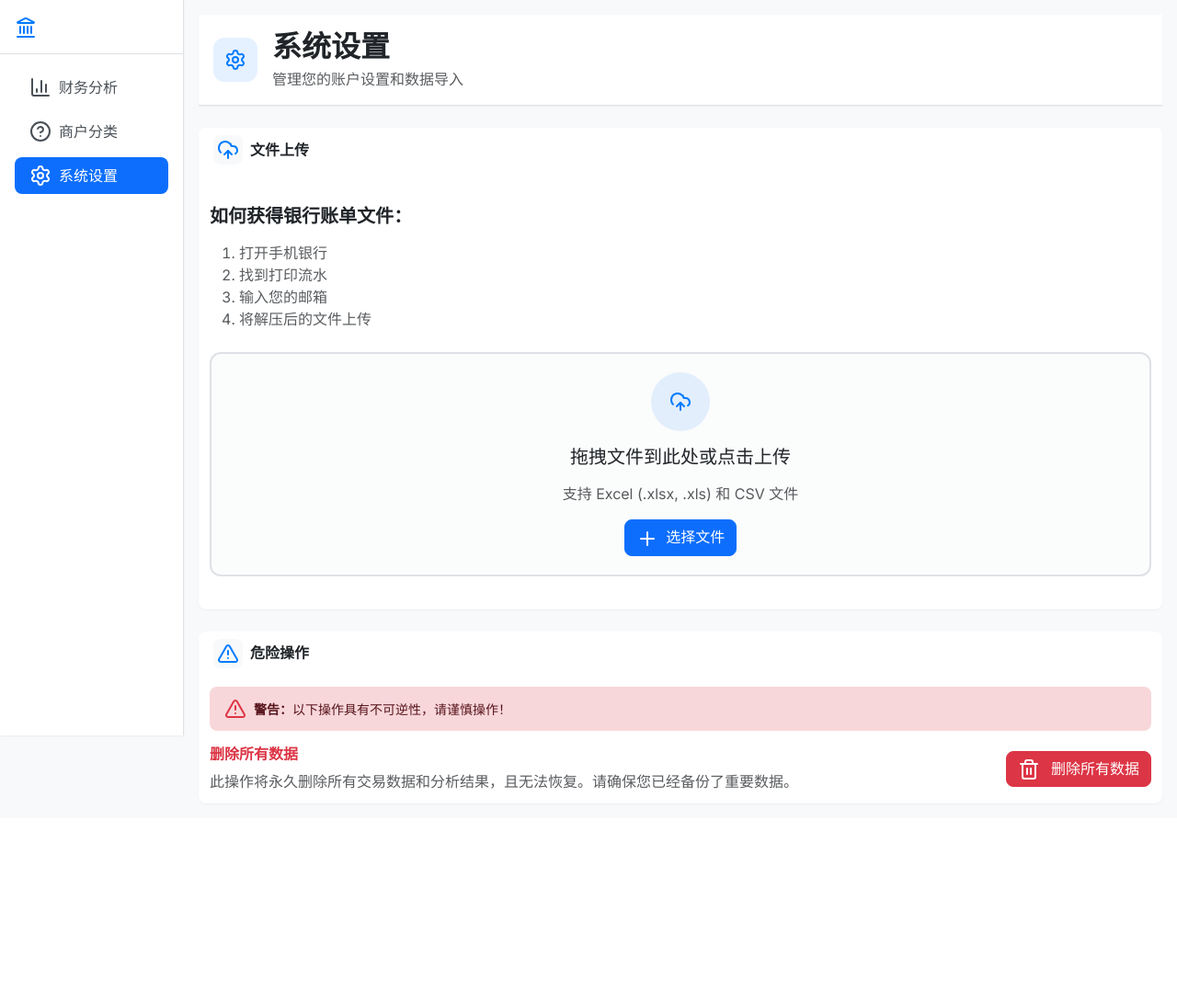
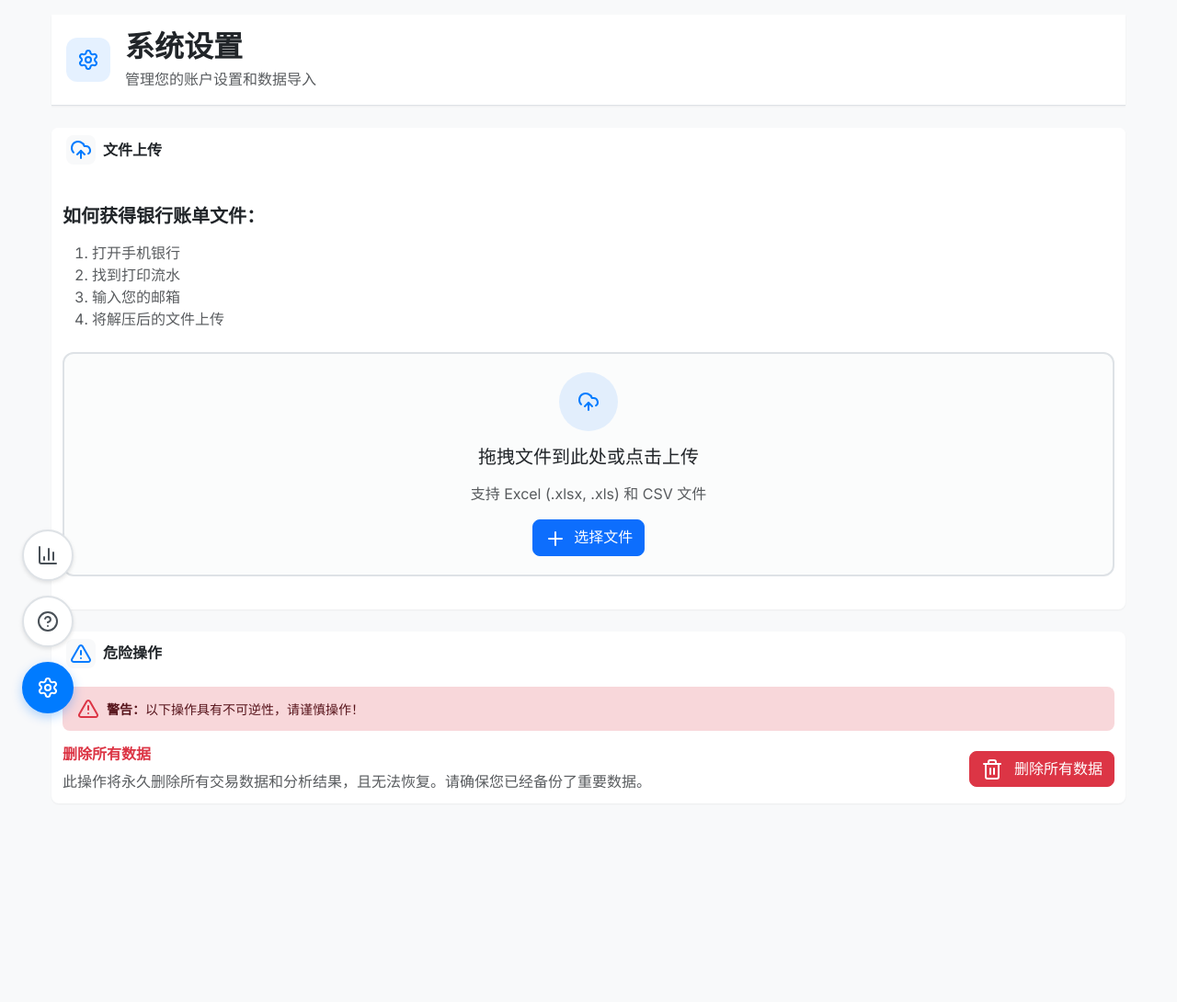
Before and after one commit to yuanv4/AiBookkeeping, a Flask app: page /settings/ in a window 1280 px wide. Shown: the whole page at 92% size. Before the commit the page ends 875 px from the top, so only its background shows below. Run offline with Flask 3, Linux system fonts and the light colour scheme.

Commit message:
将导航栏调整为 左下角悬浮窗

```diff
--- a/app/services/report_service.py
+++ b/app/services/report_service.py
@@ -17,7 +17,7 @@ from dateutil.relativedelta import relativedelta
 import logging
 from functools import lru_cache
 
-from app.models import Transaction, Account, db
+from app.models import Transaction, db
 from sqlalchemy import func
 from sqlalchemy.orm import Session
 
--- a/app/static/css/design-system.css
+++ b/app/static/css/design-system.css
@@ -175,8 +175,6 @@
 
 /* ========== 布局尺寸 ========== */
 
-    --sidebar-width: 200px;
-    --sidebar-collapsed-width: 70px;
     --header-height: 72px;
     --footer-height: 60px;
 
--- a/app/static/css/layout.css
+++ b/app/static/css/layout.css
@@ -12,108 +12,145 @@ body {
     min-height: 100vh;
 }
 
-/* ========== 侧边栏导航 ========== */
-
-.sidebar {
-    width: var(--sidebar-width);
-    background-color: var(--surface-card);
-    border-right: var(--border-width-thin) solid var(--bs-border-color);
-    box-shadow: var(--bs-box-shadow-sm);
-    position: fixed;
-    height: 100vh;
-    z-index: var(--z-fixed);
-    display: flex;
-    flex-direction: column;
-}
-
-.sidebar-header {
-    padding: var(--spacing-4);
-    border-bottom: var(--border-width-thin) solid var(--bs-border-color);
-    flex-shrink: 0;
-}
-
-.sidebar-nav {
-    flex: 1;
-    padding: var(--spacing-4);
-    overflow-y: auto;
-}
-
-/* 导航链接样式 */
-.nav-pills .nav-link {
-    border-radius: var(--bs-border-radius);
-    color: var(--bs-gray-700);
-    font-weight: var(--font-weight-medium);
-    padding: var(--spacing-3) var(--spacing-4);
-    margin-bottom: var(--spacing-1);
-    transition: var(--bs-transition);
-    display: flex;
-    align-items: center;
-    text-decoration: none;
-}
-
-.nav-pills .nav-link:hover {
-    background-color: var(--bs-gray-100);
-    color: var(--bs-gray-900);
-}
-
-.nav-pills .nav-link .lucide-icon {
-    margin-right: var(--spacing-2);
-    flex-shrink: 0;
-}
-
 /* ========== 主内容区域 ========== */
 
 .main-content {
     flex: 1;
-    margin-left: var(--sidebar-width);
+    margin-left: 0; /* 移除侧边栏边距 */
     min-height: 100vh;
     background-color: var(--surface-background);
+    padding-bottom: 200px; /* 为悬浮按钮预留空间 */
 }
 
-/* ========== 页面头部 ========== */
+/* ========== 悬浮导航按钮 ========== */
 
-/* ========== 移动端导航 ========== */
+.floating-nav {
+    position: fixed;
+    bottom: 24px;
+    left: 24px;
+    z-index: var(--z-fixed);
+    display: flex;
+    flex-direction: column; /* 从上往下排列 */
+    gap: 16px;
+}
+
+.fab {
+    width: 56px;
+    height: 56px;
+    border-radius: 50%;
+    background: var(--surface-card);
+    color: var(--bs-gray-700);
+    border: 2px solid var(--bs-border-color);
+    box-shadow: var(--bs-box-shadow);
+    display: flex;
+    align-items: center;
+    justify-content: center;
+    text-decoration: none;
+    transition: var(--bs-transition);
+    position: relative;
+}
+
+.fab:hover {
+    transform: translateY(-2px);
+    box-shadow: var(--bs-box-shadow-lg);
+    color: var(--bs-primary);
+    border-color: var(--bs-primary);
+}
+
+.fab.active {
+    background: var(--bs-primary);
+    color: white;
+    border-color: var(--bs-primary);
+    box-shadow: 0 4px 12px rgba(var(--bs-primary-rgb), 0.3);
+}
+
+.fab.active:hover {
+    color: white;
+}
+
+/* 智能标签 */
+.fab-label {
+    position: absolute;
+    left: 70px;
+    background: var(--bs-dark);
+    color: white;
+    padding: 8px 12px;
+    border-radius: var(--bs-border-radius);
+    font-size: var(--font-size-sm);
+    font-weight: var(--font-weight-medium);
+    white-space: nowrap;
+    opacity: 0;
+    visibility: hidden;
+    transform: translateX(-10px);
+    transition: var(--bs-transition);
+    pointer-events: none;
+    z-index: 1031;
+}
+
+.fab:hover .fab-label {
+    opacity: 1;
+    visibility: visible;
+    transform: translateX(0);
+}
+
+/* 焦点样式 */
+.fab:focus {
+    outline: 2px solid var(--bs-primary);
+    outline-offset: 2px;
+}
+
+/* 屏幕阅读器专用文本 */
+.sr-only {
+    position: absolute !important;
+    width: 1px !important;
+    height: 1px !important;
+    padding: 0 !important;
+    margin: -1px !important;
+    overflow: hidden !important;
+    clip: rect(0, 0, 0, 0) !important;
+    white-space: nowrap !important;
+    border: 0 !important;
+}
 
 /* ========== 响应式设计 ========== */
 
 /* 平板设备 */
-@media (max-width: 992px) {
-
-.sidebar {
-    transform: translateX(-100%);
-    transition: transform var(--transition-slow);
+@media (max-width: 768px) {
+    .floating-nav {
+        bottom: 16px;
+        left: 16px;
+        gap: 12px;
     }
 
-.sidebar.show {
-    transform: translateX(0);
+    .fab {
+        width: 48px;
+        height: 48px;
+    }
+
+    .fab-label {
+        display: none; /* 移动端隐藏标签避免遮挡 */
     }
 
     .main-content {
-    margin-left: 0;
+        padding-bottom: 160px;
     }
-
-}
-
-/* 手机设备 */
-@media (max-width: 768px) {
-
-/* 移动端表格优化已由Tabulator处理 */
 }
 
 /* 小屏手机设备 */
 @media (max-width: 576px) {
-
-.sidebar-header {
-    padding: var(--spacing-3);
+    .floating-nav {
+        bottom: 12px;
+        left: 12px;
+        gap: 10px;
     }
 
-.sidebar-nav {
-    padding: var(--spacing-3);
+    .fab {
+        width: 44px;
+        height: 44px;
     }
 
-.nav-pills .nav-link {
-    padding: var(--spacing-2) var(--spacing-3);
-    font-size: var(--font-size-sm);
+    .main-content {
+        padding-bottom: 140px;
     }
 }
 
@@ -147,26 +184,6 @@ body {
     padding: var(--spacing-6);
 }
 
-/* ========== 加载覆盖层 ========== */
-
-.loading-overlay {
-    position: fixed;
-    top: 0;
-    left: 0;
-    width: 100%;
-    height: 100%;
-    background-color: var(--surface-overlay);
-    display: flex;
-    align-items: center;
-    justify-content: center;
-    z-index: var(--z-modal);
-}
-
-.loading-spinner {
-    text-align: center;
-    color: white;
-}
-
 /* ========== 页面容器 ========== */
 
 .page-container {
@@ -195,15 +212,13 @@ body {
 /* ========== 打印样式 ========== */
 
 @media print {
-    .sidebar,
-    .mobile-nav-toggle,
+    .floating-nav,
     .btn,
     .alert {
         display: none !important;
     }
 
     .main-content {
-    margin-left: 0 !important;
+        padding-bottom: 0 !important;
     }
-
 }
--- a/app/static/css/pages/analysis.css
+++ b/app/static/css/pages/analysis.css
@@ -195,11 +195,6 @@ mark.bg-warning {
 
 /* 超宽屏优化 */
 @media (min-width: 1400px) {
-    .page-container {
-        max-width: 1320px;
-        margin: 0 auto;
-    }
-
     #health-metrics .chart-container {
         min-height: 400px;
     }
--- a/app/templates/analysis.html
+++ b/app/templates/analysis.html
@@ -8,7 +8,6 @@
 {% endblock %}
 
 {% block content %}
-<div class="page-container">
 {{ page_header("财务分析中心", "现金流健康监控与支出分类分析", "bar-chart-3") }}
 
 <!-- 统一的数据容器 -->
@@ -87,7 +86,6 @@
             重新加载
         </button>
     </div>
-</div>
 {% endblock %}
 
 {% block page_vendor_scripts %}
--- a/app/templates/base.html
+++ b/app/templates/base.html
@@ -35,29 +35,39 @@
     {% block styles %}{% endblock %}
 </head>
 <body class="d-flex">
-    <!-- 侧边导航 -->
-    <div class="sidebar">
-        <div class="sidebar-header">
-            <div class="d-flex align-items-center">
-                <div class="me-2">
-                    {{ icon("landmark", "md", "text-primary") }}
-                </div>
-                <h5 class="mb-0 fw-bold">{{ config.APP_NAME }}</h5>
-            </div>
-        </div>
+    <!-- 悬浮导航按钮 -->
+    <nav class="floating-nav" aria-label="主要导航">
+        {% set is_analysis_active = request.endpoint == 'analysis.index' or (request.blueprint and request.blueprint == 'analysis') %}
+        <a href="{{ url_for('analysis.index') }}"
+           class="fab {% if is_analysis_active %}active{% endif %}"
+           title="财务分析"
+           {% if is_analysis_active %}aria-current="page"{% endif %}>
+            {{ icon("bar-chart-3", "sm") }}
+            <span class="fab-label">财务分析</span>
+        </a>
 
-        <nav class="sidebar-nav">
-            <ul class="nav nav-pills flex-column gap-1">
-                {{ nav_link('analysis.index', '财务分析', 'bar-chart-3') }}
-                {{ nav_link('merchant_categories.index', '商户分类', 'help-circle') }}
-                {{ nav_link('settings_bp.settings_index', '系统设置', 'settings') }}
-            </ul>
-        </nav>
-    </div>
+        {% set is_categories_active = request.blueprint == 'merchant_categories' %}
+        <a href="{{ url_for('merchant_categories.index') }}"
+           class="fab {% if is_categories_active %}active{% endif %}"
+           title="商户分类"
+           {% if is_categories_active %}aria-current="page"{% endif %}>
+            {{ icon("help-circle", "sm") }}
+            <span class="fab-label">商户分类</span>
+        </a>
+
+        {% set is_settings_active = request.blueprint == 'settings_bp' %}
+        <a href="{{ url_for('settings_bp.settings_index') }}"
+           class="fab {% if is_settings_active %}active{% endif %}"
+           title="系统设置"
+           {% if is_settings_active %}aria-current="page"{% endif %}>
+            {{ icon("settings", "sm") }}
+            <span class="fab-label">系统设置</span>
+        </a>
+    </nav>
 
     <!-- 主内容区 -->
     <div class="main-content">
-        <div class="container-fluid p-4">
+        <div class="page-container p-4">
             <!-- 消息提示 -->
             {% with messages = get_flashed_messages(with_categories=true) %}
                 {% if messages %}
```
Also changed, not shown: app/templates/merchant_categories.html (+3 -5 lines). Lines whose indentation alone changed are shown as unchanged.
